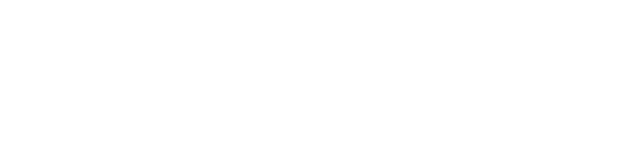
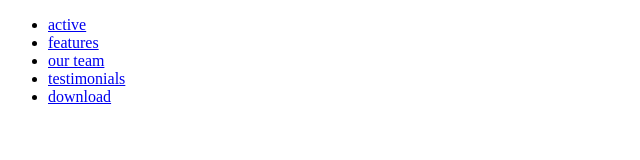
Before and after one commit to LuisJaquez/active-box-template, a website: page index.html in a window 1280 px wide. Shown: the whole page, without its empty margins (0-640 px from the left). Drawn offline with Linux system fonts and the light colour scheme.

Commit message:
Add navigation HTML structure

```diff
--- a/index.html
+++ b/index.html
@@ -9,7 +9,28 @@
 </head>
 
 <body>
-
+  <header>
+    <!--NAVIGATION SECTION-->
+    <nav>
+      <ul>
+        <li>
+          <a href="#">active</a>
+        </li>
+        <li>
+          <a href="#">features</a>
+        </li>
+        <li>
+          <a href="#">our team</a>
+        </li>
+        <li>
+          <a href="#">testimonials</a>
+        </li>
+        <li>
+          <a href="#">download</a>
+        </li>
+      </ul>
+    </nav>
+  </header>
 </body>
 
 </html>
```
